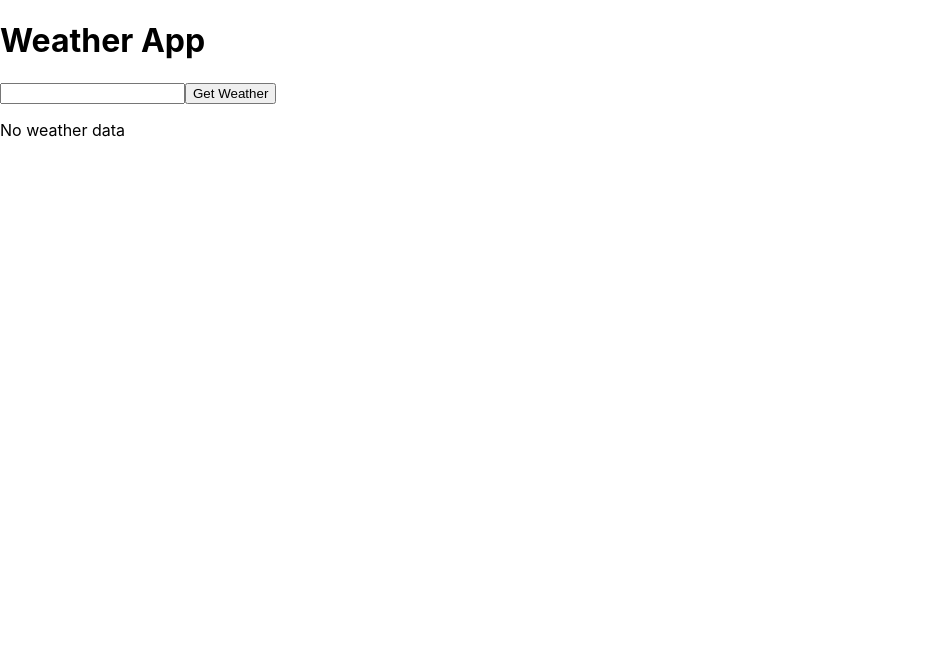
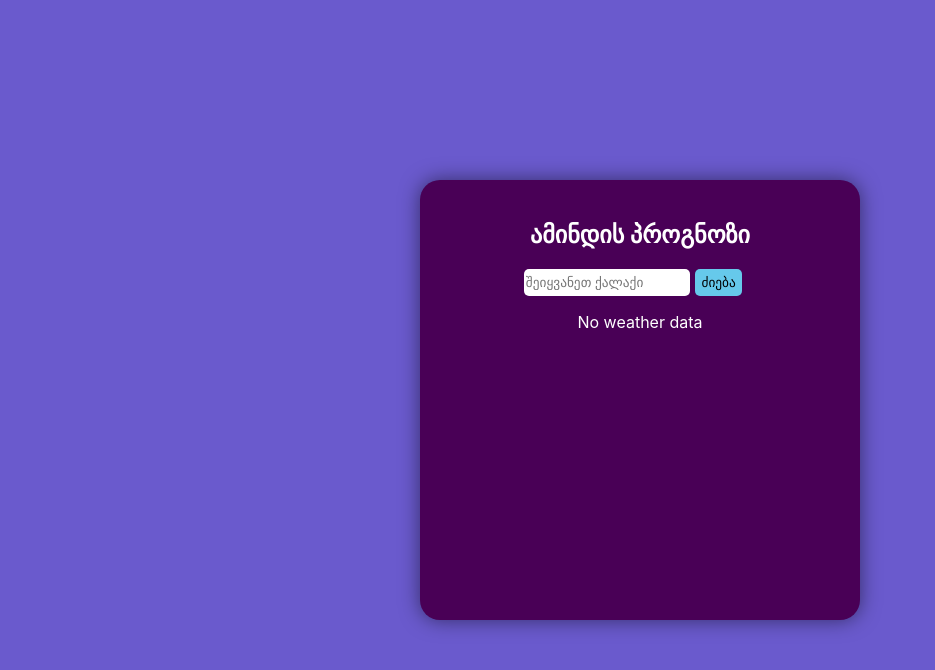
Before and after one commit to Davitvashakmadze/Forecastly, a React (Create React App) app: page / in a window 1280 px wide. Shown: the top 670 px of the page, without its empty margins (0-935 px from the left). Built offline with nearby package versions, Linux system fonts and the light colour scheme; no server answers.

Commit message:
feat: add some css

```diff
--- a/package.json
+++ b/package.json
@@ -7,9 +7,12 @@
     "@testing-library/react": "^13.4.0",
     "@testing-library/user-event": "^13.5.0",
     "axios": "^1.3.5",
+    "bootstrap": "^5.2.3",
     "react": "^18.2.0",
     "react-dom": "^18.2.0",
     "react-scripts": "5.0.1",
+    "reactstrap": "^9.1.8",
+    "sass": "^1.61.0",
     "web-vitals": "^2.1.4"
   },
   "scripts": {
--- a/src/App.js
+++ b/src/App.js
@@ -1,11 +1,10 @@
 import React from "react";
 import Wheather from "./Components/wheather.jsx";
-import './App.css';
+import "./App.css";
 
 function App() {
   return (
     <div>
-      <h1>Weather App</h1>
       <Wheather />
     </div>
   );
--- a/src/Components/wheather.jsx
+++ b/src/Components/wheather.jsx
@@ -2,6 +2,8 @@ import React from "react";
 
 import { useState, useEffect } from "react";
 import axios from "axios";
+import "./wheather.scss";
+import { Button, Input } from "reactstrap";
 
 function Weather() {
   // state variables
@@ -14,7 +16,6 @@ function Weather() {
     setIsLoading(true);
     try {
       const response = await axios.get(
-        // `http://api.openweathermap.org/data/2.5/forecast?id=524901&appid={f4ae3de0bdc58aaca724764be343a043}`
         `https://api.openweathermap.org/data/2.5/weather?q=${city}&appid=f4ae3de0bdc58aaca724764be343a043&units=metric`
       );
       setWeatherData(response.data);
@@ -44,9 +45,17 @@ function Weather() {
   // render function
   return (
     <div>
+      <section className="wheather-section">
+        <div className="wheather-wrapper">
+          <h1>ამინდის პროგნოზი</h1>
           <form onSubmit={handleSubmit}>
-        <input type="text" value={city} onChange={handleChange} />
-        <button type="submit">Get Weather</button>
+            <Input
+              type="text"
+              placeholder="შეიყვანეთ ქალაქი"
+              value={city}
+              onChange={handleChange}
+            />
+            <Button type="submit">ძიება</Button>
           </form>
           {isLoading ? (
             <p>Loading...</p>
@@ -60,6 +69,8 @@ function Weather() {
             <p>No weather data</p>
           )}
         </div>
+      </section>
+    </div>
   );
 }
 
--- /dev/null
+++ b/src/Components/wheather.scss
@@ -0,0 +1,41 @@
+.wheather-section {
+  h1 {
+    color: #ffff;
+  }
+  height: 100vh;
+  display: flex;
+  justify-content: center;
+  align-items: center;
+  .wheather-wrapper {
+    input {
+      width: 70%;
+      height: 25px;
+      border-radius: 5px;
+      outline: none;
+      border: none;
+    }
+    button {
+      height: 27px;
+      margin-left: 5px;
+      border-radius: 5px;
+      outline: none;
+      border: none;
+      background: rgb(102, 201, 235);
+    }
+    h2 {
+      color: #ffff;
+    }
+    p {
+      color: #ffff;
+    }
+    padding: 20px;
+    display: flex;
+    flex-direction: column;
+    align-items: center;
+    border-radius: 20px;
+    width: 400px;
+    height: 400px;
+    background: rgb(73, 0, 86);
+    box-shadow: 0px 0px 20px rgba(0, 0, 0, 0.5);
+  }
+}
--- a/src/index.css
+++ b/src/index.css
@@ -1,4 +1,5 @@
 body {
+  background: rgb(106, 90, 205);
   margin: 0;
   font-family: -apple-system, BlinkMacSystemFont, 'Segoe UI', 'Roboto', 'Oxygen',
     'Ubuntu', 'Cantarell', 'Fira Sans', 'Droid Sans', 'Helvetica Neue',
```
Also changed, not shown: 1 other file (tests, documents, lock files or other folders). Lines whose indentation alone changed are shown as unchanged.
